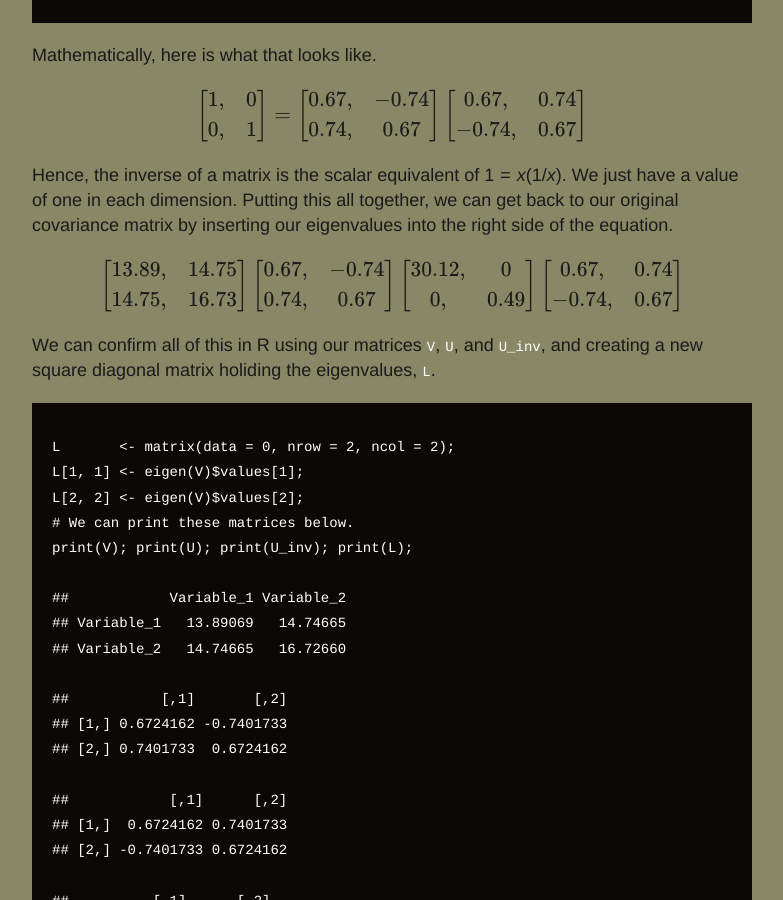
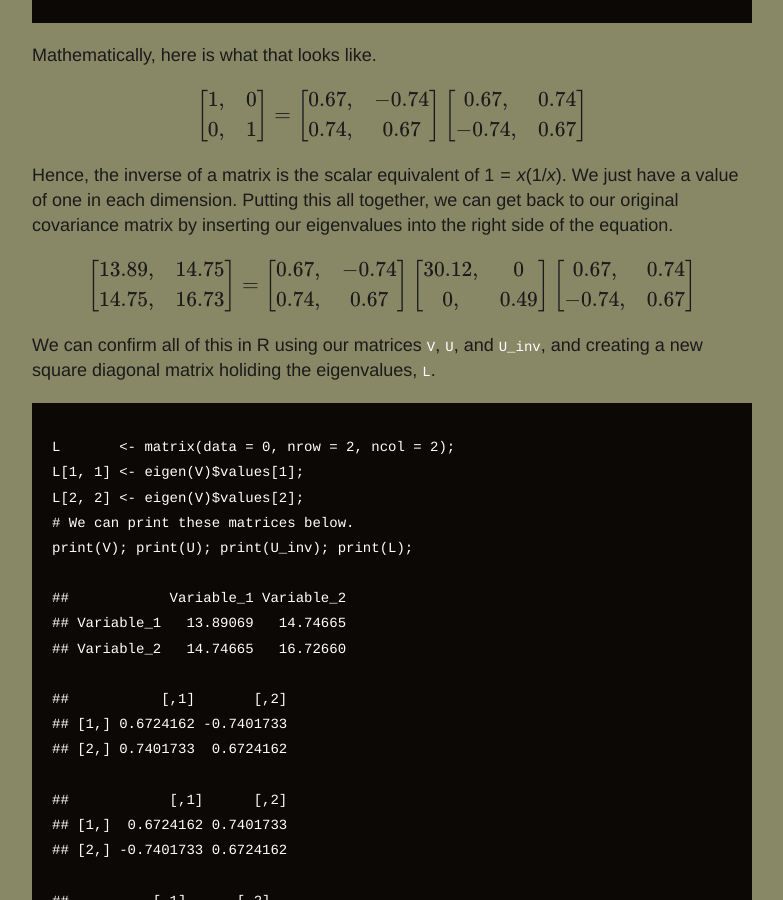
Before and after one commit to bradduthie/blog, a Jekyll site: the page built from _posts/2020-08-14-introduction-to-principal-components-analysis.md, in a window 1280 px wide and 900 px high, scrolled down 27256 px. Shown: the whole window, without its empty margins (248-1031 px from the left). Built offline with Jekyll 4.4.1, drawn with Linux system fonts in a browser that asks for light colours; our own code applies the rules of GitHub Pages for plain Markdown files; formulas are drawn with MathJax 3; comment, search, counter and statistics services are not loaded.

Commit message:
Add equals sign

```diff
--- a/_posts/2020-08-14-introduction-to-principal-components-analysis.md
+++ b/_posts/2020-08-14-introduction-to-principal-components-analysis.md
@@ -982,7 +982,7 @@ $$
 \left[\begin{array}
   X13.89, & 14.75 \\
   14.75, & 16.73
-\end{array}\right]
+\end{array}\right] =
 \left[\begin{array}
   X0.67, & -0.74 \\
   0.74, & 0.67
```
